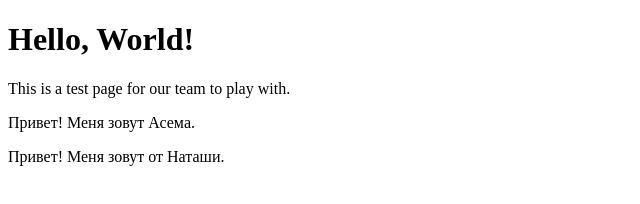
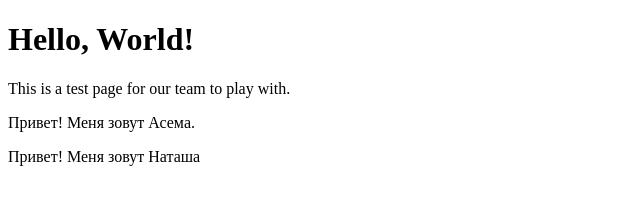
Before and after one commit to wptest2/dt-test, a plain HTML site: page index.html in a window 1280 px wide. Shown: the full height of the page, 0-640 px from the left. Drawn offline with Linux system fonts and the light colour scheme.

Commit message:
changed text

```diff
--- a/index.html
+++ b/index.html
@@ -16,7 +16,7 @@
 
     <div>
         <p>Привет! Меня зовут Асемa.</p>
-        <p>Привет! Меня зовут от Наташи.</p>
+        <p>Привет! Меня зовут Наташа</p>
     </div>
 
     <!-- Задание для участников:
```
